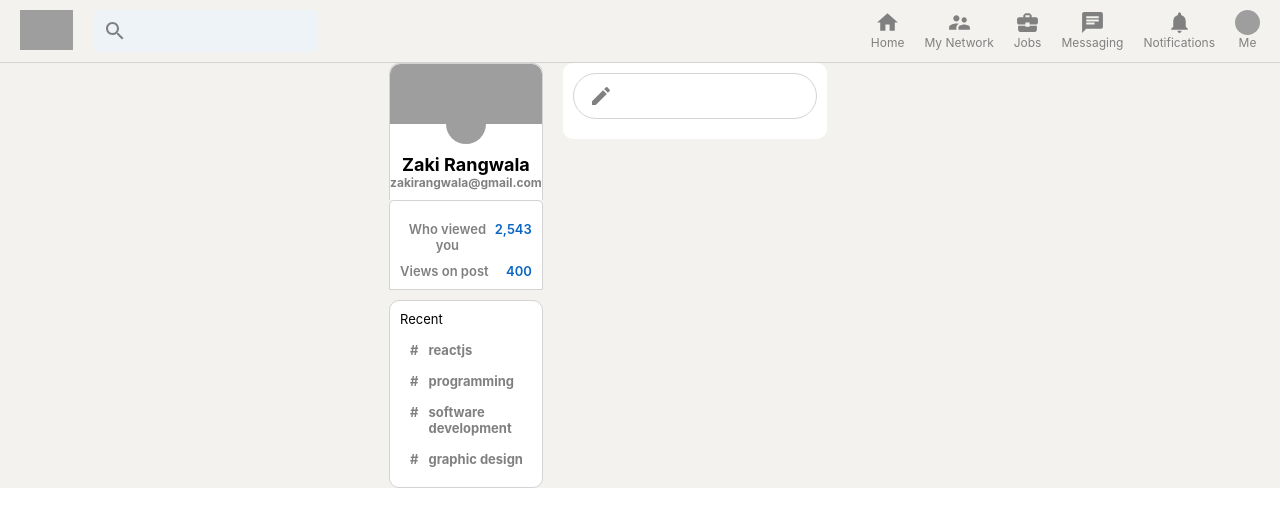
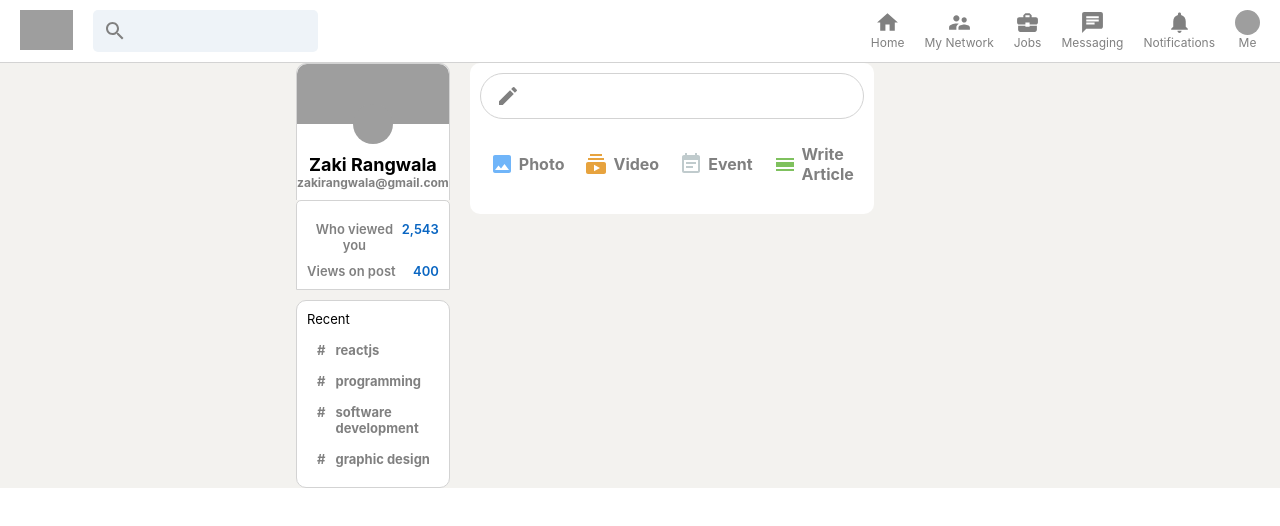
Before and after one commit to zakirangwala/LinkedIn-Clone, a React (Create React App) app: page / in a window 1280 px wide. Shown: the top 526 px of the page. Built offline with nearby package versions, Linux system fonts and the light colour scheme; grey boxes are pictures that could not be loaded.

Commit message:
post input field + icons

```diff
--- a/src/Feed.css
+++ b/src/Feed.css
@@ -37,3 +37,8 @@
 .feed__input > form > button {
   display: none;
 }
+
+.feed__inputOptions {
+  display: flex;
+  justify-content: space-evenly;
+}
--- a/src/Feed.js
+++ b/src/Feed.js
@@ -1,6 +1,10 @@
 import React from "react";
 import CreateIcon from "@material-ui/icons/Create";
 import InputOption from "./InputOption.js";
+import ImageIcon from "@material-ui/icons/Image";
+import SubscriptionsIcon from "@material-ui/icons/Subscriptions";
+import EventNoteIcon from "@material-ui/icons/EventNote";
+import CalendarViewDayIcon from "@material-ui/icons/CalendarViewDay";
 import "./Feed.css";
 
 function Feed() {
@@ -15,7 +19,14 @@
           </form>
         </div>
         <div className="feed__inputOptions">
-          <InputOption />
+          <InputOption Icon={ImageIcon} title="Photo" color="#70B5F9" />
+          <InputOption Icon={SubscriptionsIcon} title="Video" color="#E7A33E" />
+          <InputOption Icon={EventNoteIcon} title="Event" color="#C0CBCD" />
+          <InputOption
+            Icon={CalendarViewDayIcon}
+            title="Write Article"
+            color="#7FC15E"
+          />
         </div>
       </div>
     </div>
--- a/src/Header.css
+++ b/src/Header.css
@@ -1,13 +1,14 @@
 .header {
-  position : sticky;
-  top : 0;
+  position: sticky;
+  top: 0;
   display: flex;
+  background-color: white;
   justify-content: space-between;
-  border-bottom : 0.1px solid lightgray;
-  padding-top : 10px;
-  padding-bottom : 10px;
-  width : 100%;
-  z-index : 999;
+  border-bottom: 0.1px solid lightgray;
+  padding-top: 10px;
+  padding-bottom: 10px;
+  width: 100%;
+  z-index: 999;
 }
 
 .header__left {
--- a/src/InputOption.css
+++ b/src/InputOption.css
@@ -0,0 +1,17 @@
+.InputOption {
+  display: flex;
+  align-items: center;
+  margin-top: 15px;
+  color: gray;
+  padding: 10px;
+  cursor: pointer;
+}
+
+.InputOption:hover {
+  background-color: whitesmoke;
+  border-radius: 10px;
+}
+
+.InputOption > h4 {
+  margin-left: 5px;
+}
--- a/src/InputOption.js
+++ b/src/InputOption.js
@@ -1,10 +1,13 @@
 import React from "react";
 import "./InputOption.css";
 
-function InputOption() {
-  return <div className="InputOption">
-
-  </div>;
+function InputOption({ Icon, title, color }) {
+  return (
+    <div className="InputOption">
+      <Icon style={{ color: color }} />
+      <h4>{title}</h4>
+    </div>
+  );
 }
 
 export default InputOption;
```
